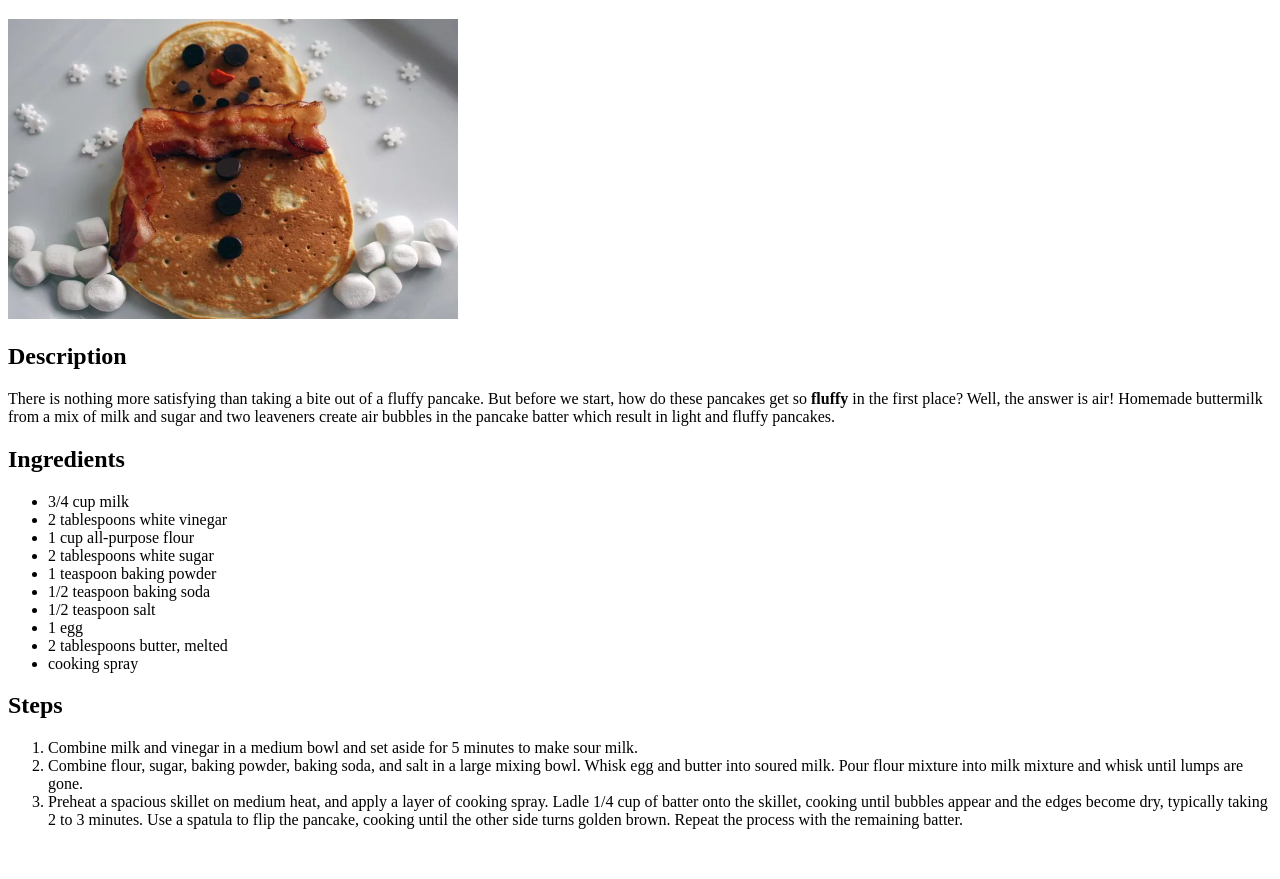
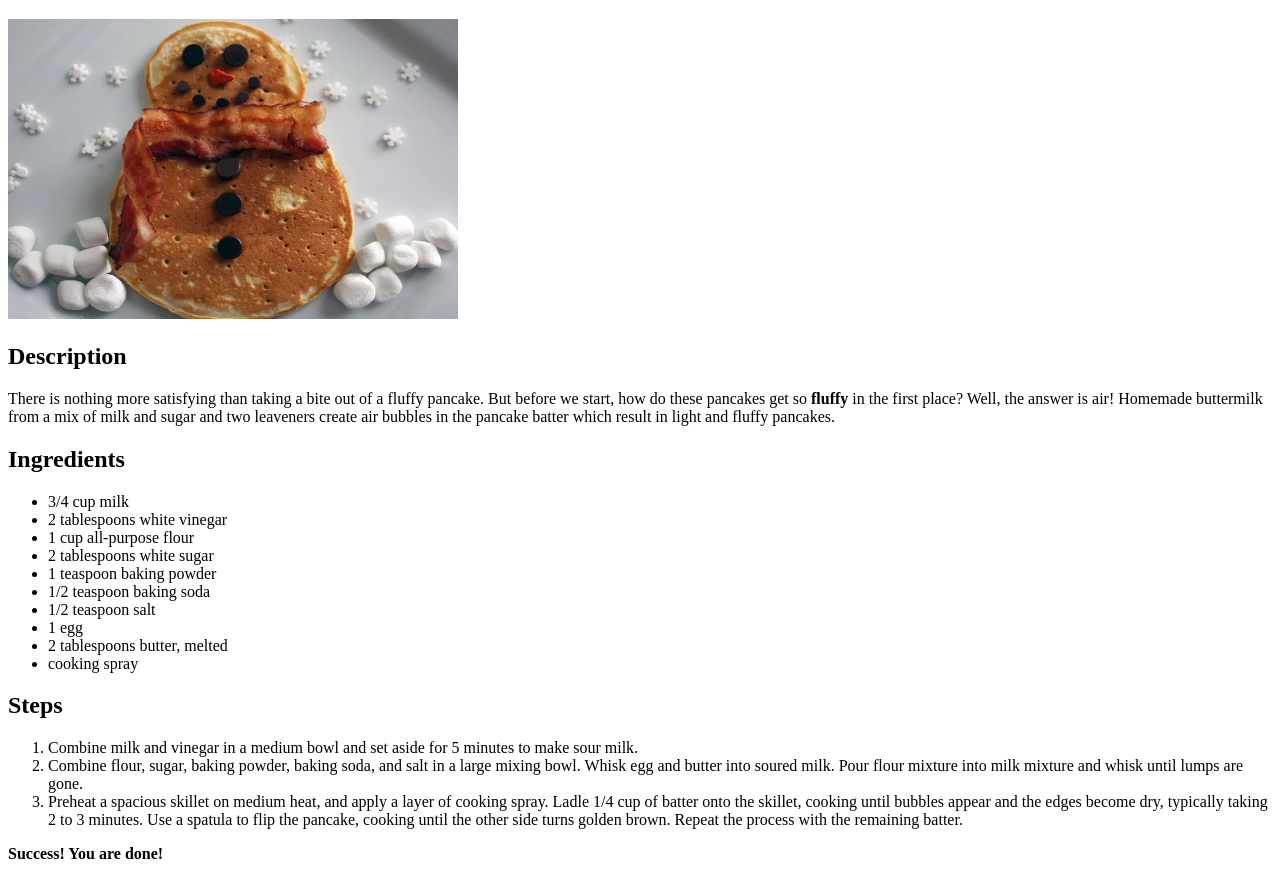
Before and after one commit to aagarwal32/odin-recipes, a plain HTML site: page recipes/fluffy-pancakes.html in a window 1280 px wide. Shown: the part 87-966 px from the top of the page. Before the commit the page ends 932 px from the top, so only its background shows below. Drawn offline with Linux system fonts and the light colour scheme.

Commit message:
added "success! you're done!" message after completion of recipe steps

```diff
--- a/recipes/fluffy-pancakes.html
+++ b/recipes/fluffy-pancakes.html
@@ -47,5 +47,7 @@
                  the remaining batter.
                 </li>
         </ol>
+
+        <p><strong>Success! You are done!</strong></p>
     </body>
 </html>
```
Also changed, not shown: recipes/gingerbread-french-toast.html (+2 -0 lines).
